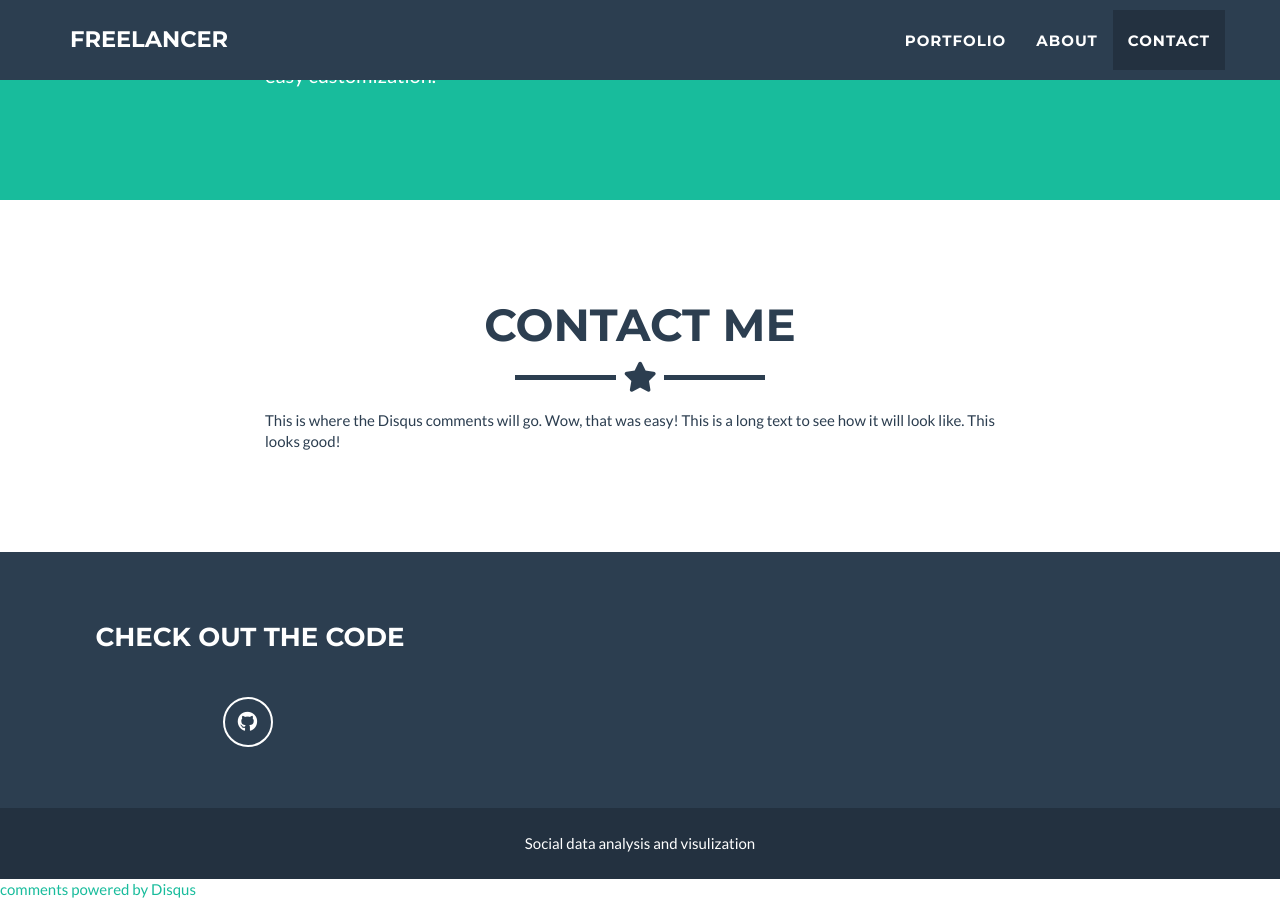
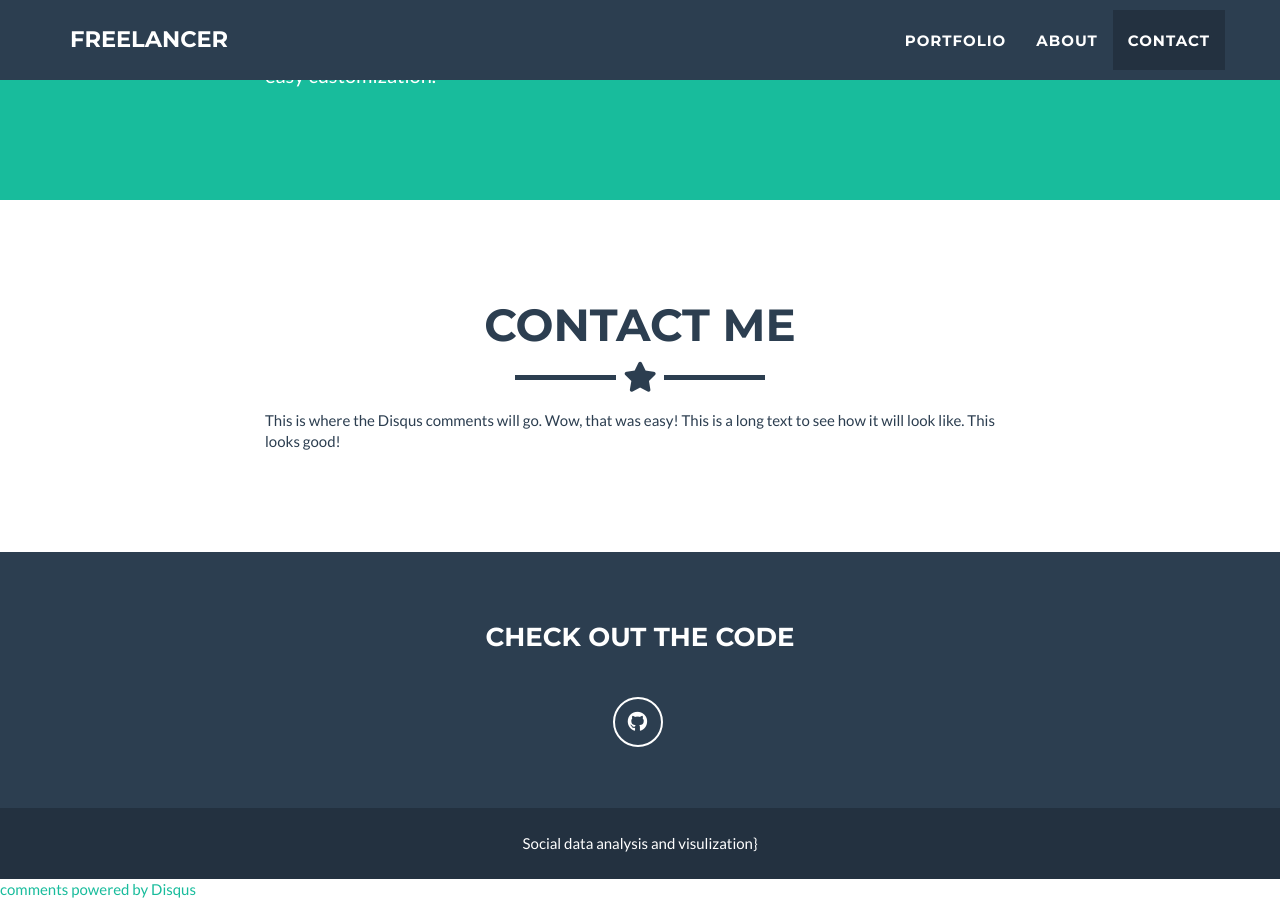
Before and after one commit to ThereseStein/ThereseStein.github.io, a Jekyll site: the page built from _posts/2014-07-18-project-1.markdown, in a window 1280 px wide and 900 px high, scrolled down 1963 px. Built offline with Jekyll 4.4.1, drawn with Linux system fonts in a browser that asks for light colours.

Commit message:
Center github

```diff
--- a/_includes/footer.html
+++ b/_includes/footer.html
@@ -3,6 +3,14 @@
   <div class="footer-above">
     <div class="container">
       <div class="row">
+        <div class="footer-col col-md-4">
+          <h3>{{ site.footer.location }}</h3>
+          <p>
+            {% for adress in site.address %}
+            {{ adress.line }} <br>
+            {% endfor %}
+          </p>
+        </div>
         <div class="footer-col col-md-4">
           <h3>{{ site.footer.social }}</h3>
           <ul class="list-inline">
@@ -14,6 +22,10 @@
             {% endfor %}
           </ul>
         </div>
+        <div class="footer-col col-md-4">
+          <h3>{{ site.footer.credits }}</h3>
+          <p>{{ site.credits }}</p>
+        </div>
       </div>
     </div>
   </div>
@@ -21,7 +33,7 @@
     <div class="container">
       <div class="row">
         <div class="col-lg-12">
-          Social data analysis and visulization
+          Social data analysis and visulization}
         </div>
       </div>
     </div>
```
